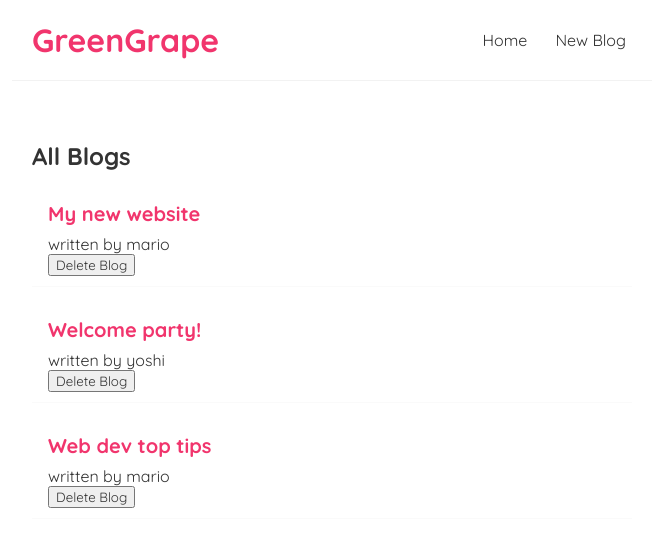
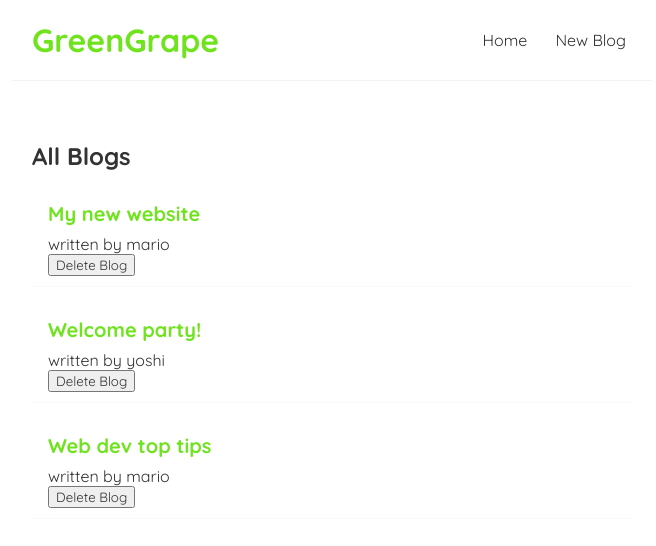
Before and after one commit to vhillyjay/GreenGrape, a React (Create React App) app: page / in a window 1280 px wide. Shown: the top 546 px of the page, without its empty margins (308-964 px from the left). Built offline with nearby package versions, Linux system fonts and the light colour scheme.

Commit message:
useEffect

```diff
--- a/src/BlogList.js
+++ b/src/BlogList.js
@@ -1,7 +1,5 @@
 const BlogList = ({blogs, title, handleDelete}) => {
     // blogs, title from child component<bloglist /> from home.js
-    // const blogs = props.blogs;
-    // console.log(props, blogs);
     return (
         <div className="blog-list">
             <h2> {title} </h2>
--- a/src/Home.js
+++ b/src/Home.js
@@ -1,4 +1,4 @@
-import { useState } from "react";
+import { useState, useEffect } from "react";
 import BlogList from "./BlogList";
 
 const Home = () => {
@@ -14,13 +14,16 @@ const Home = () => {
 
     const handleDelete = (id) => {
         const newBlogs = blogs.filter((blogsContent) => blogsContent.id !== id);
-        // blogs is from usestate / blogs.filter(blog => blog.id !== id) 'blog' should be the same/ any name is okay
         setBlogs(newBlogs);
     };
 
+    useEffect(() => {
+        console.log('useEffect running');
+    }, []);
+
     return (
         <div className="home">
-            <BlogList blogs={blogs} title="All Blogs" handleDelete={handleDelete}/>
+            <BlogList blogs={blogs} title=" All Blogs" handleDelete={handleDelete}/>
             {/* first blogs(can be any name you want), second blogs is the value we are passing *const[blogs]* */}
             {/* <BlogList blogs={blogs.filter((blog) => blog.author === 'mario')} title="Marios Blogs"/> */}
 
--- a/src/index.css
+++ b/src/index.css
@@ -15,7 +15,7 @@
   border-bottom: 1px solid #f2f2f2;
 }
 .navbar h1 {
-  color: #f1356d;
+  color: #70E31F;
 }
 .navbar .links {
   margin-left: auto;
@@ -27,7 +27,7 @@
   padding: 6px;
 }
 .navbar a:hover {
-  color: #f1356d;
+  color: #70E31F;
 }
 .content {
   max-width: 600px;
@@ -47,7 +47,8 @@
 }
 .blog-preview h2 {
   font-size: 20px;
-  color: #f1356d;
+  /* color: #f1356d; */
+  color: #70E31F;
   margin-bottom: 8px;
 }
 
```
